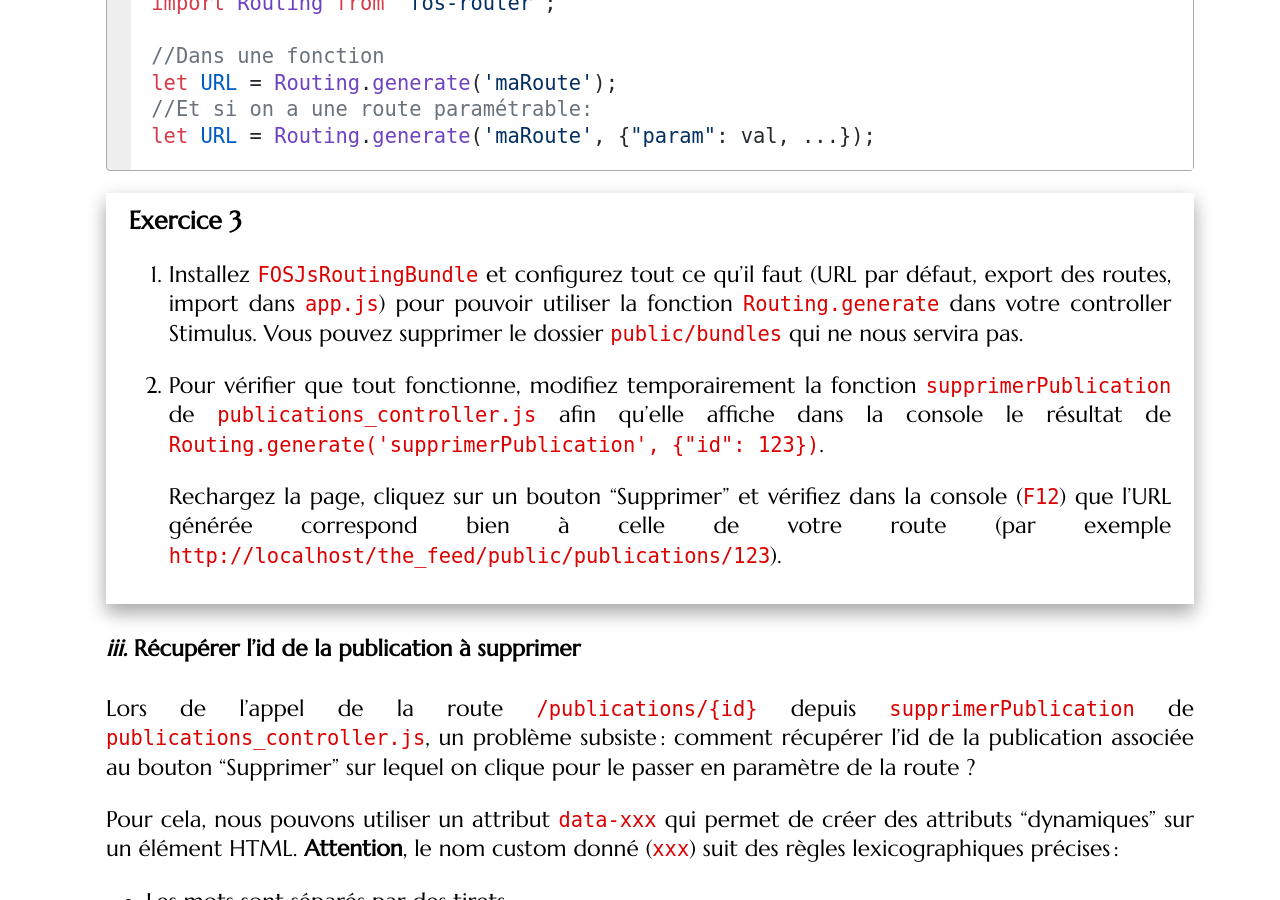
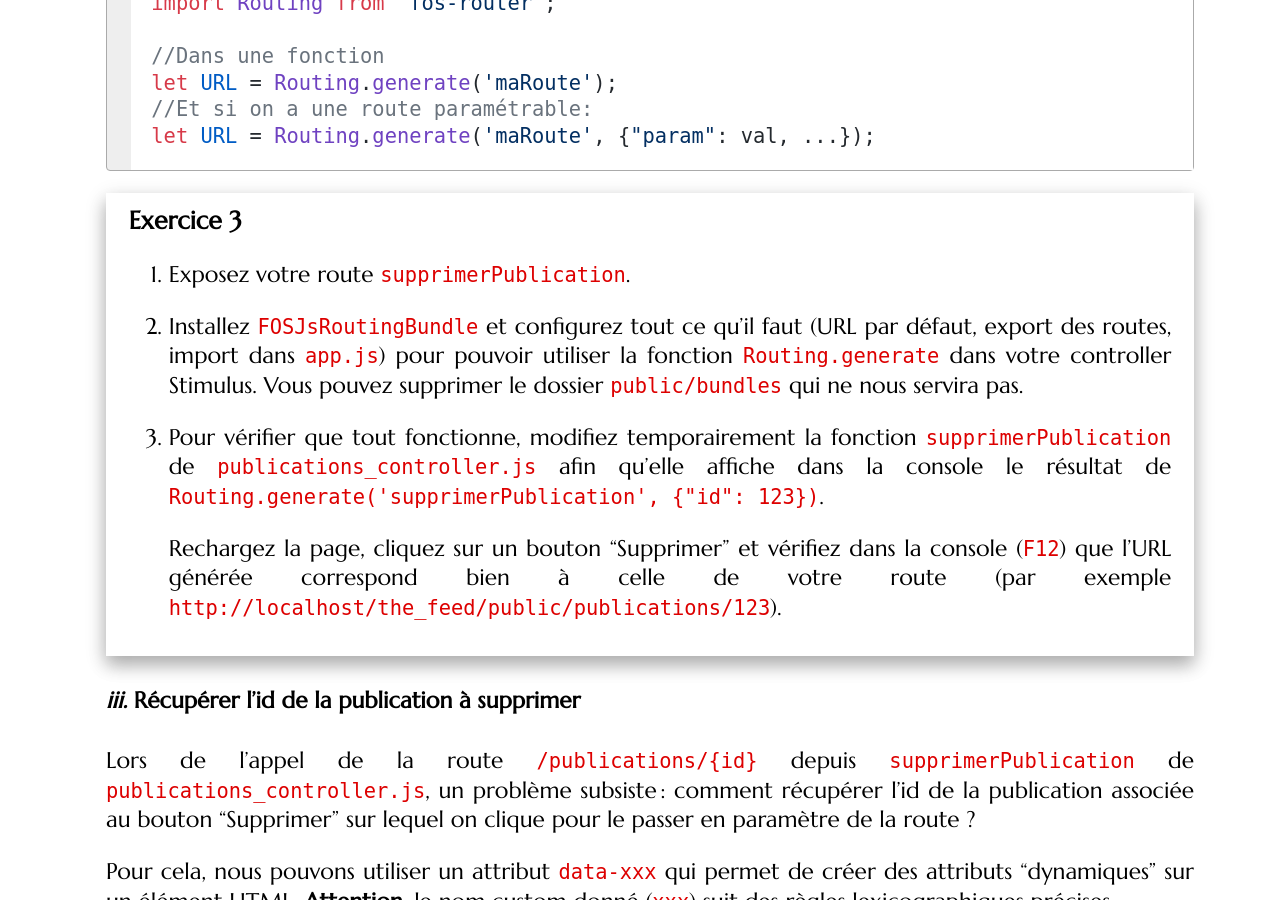
Before and after one commit to mgasquet/R5.A.05-ProgrammationAvancee-Web, a Jekyll site: the page built from tutorials/tutorial3.md, in a window 1280 px wide and 900 px high, scrolled down 10507 px. Built offline with Jekyll 4.4.1, drawn with Linux system fonts in a browser that asks for light colours; some web fonts are replaced.

Commit message:
Ajout consigne pour exposer la route de supression (TD3)

```diff
--- a/tutorials/tutorial3.md
+++ b/tutorials/tutorial3.md
@@ -303,9 +303,11 @@ let URL = Routing.generate('maRoute', {"param": val, ...});
 
 <div class="exercise">
 
-1. Installez `FOSJsRoutingBundle` et configurez tout ce qu'il faut (URL par défaut, export des routes, import dans `app.js`) pour pouvoir utiliser la fonction `Routing.generate` dans votre controller Stimulus. Vous pouvez supprimer le dossier `public/bundles` qui ne nous servira pas.
+1. Exposez votre route `supprimerPublication`.
 
-2. Pour vérifier que tout fonctionne, modifiez temporairement la fonction `supprimerPublication` de `publications_controller.js` afin qu'elle affiche dans la console le résultat de `Routing.generate('supprimerPublication', {"id": 123})`.
+2. Installez `FOSJsRoutingBundle` et configurez tout ce qu'il faut (URL par défaut, export des routes, import dans `app.js`) pour pouvoir utiliser la fonction `Routing.generate` dans votre controller Stimulus. Vous pouvez supprimer le dossier `public/bundles` qui ne nous servira pas.
+
+3. Pour vérifier que tout fonctionne, modifiez temporairement la fonction `supprimerPublication` de `publications_controller.js` afin qu'elle affiche dans la console le résultat de `Routing.generate('supprimerPublication', {"id": 123})`.
 
    Rechargez la page, cliquez sur un bouton "Supprimer" et vérifiez dans la console (`F12`) que l'URL générée correspond bien à celle de votre route (par exemple `http://localhost/the_feed/public/publications/123`).
 
```
